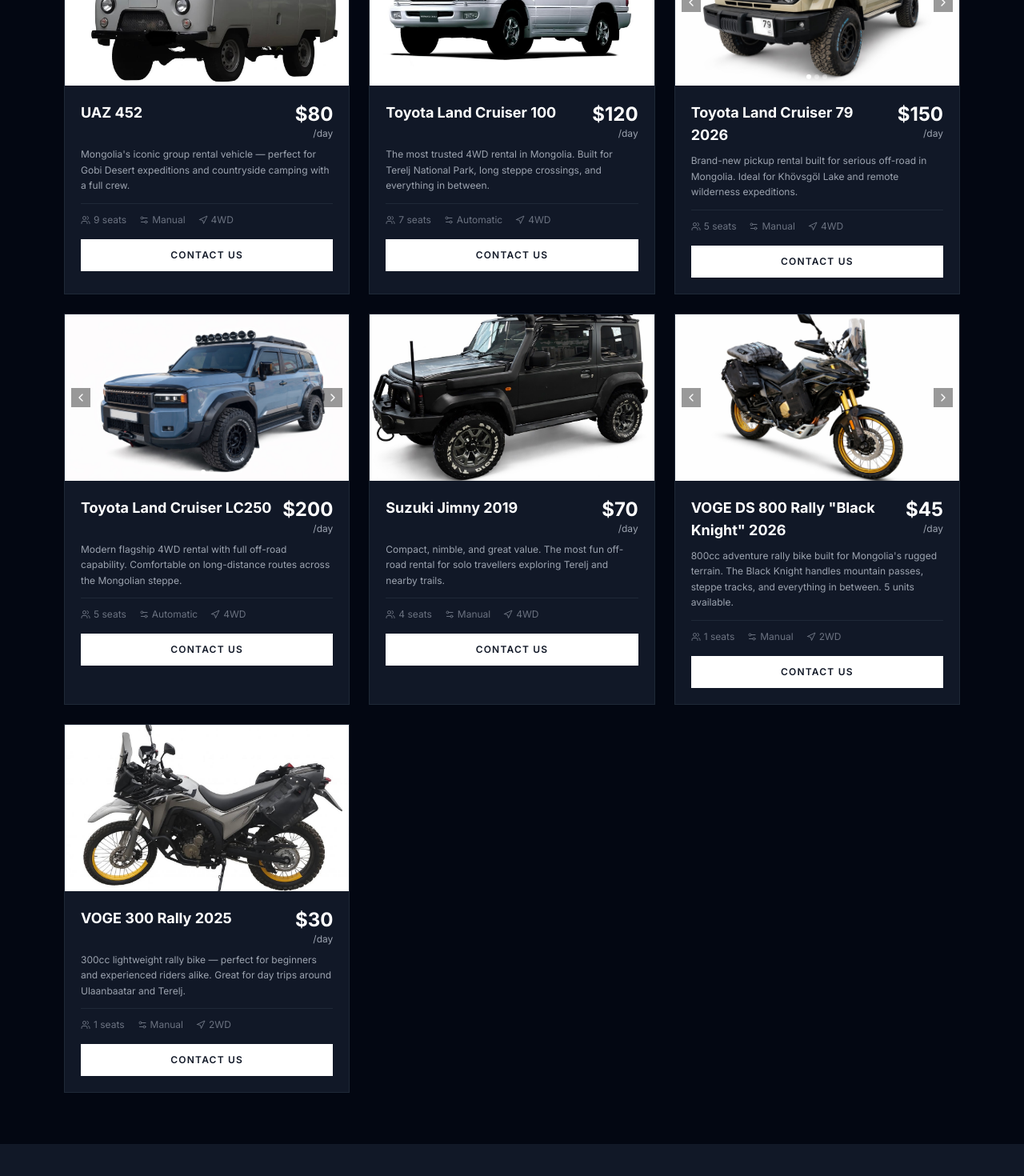
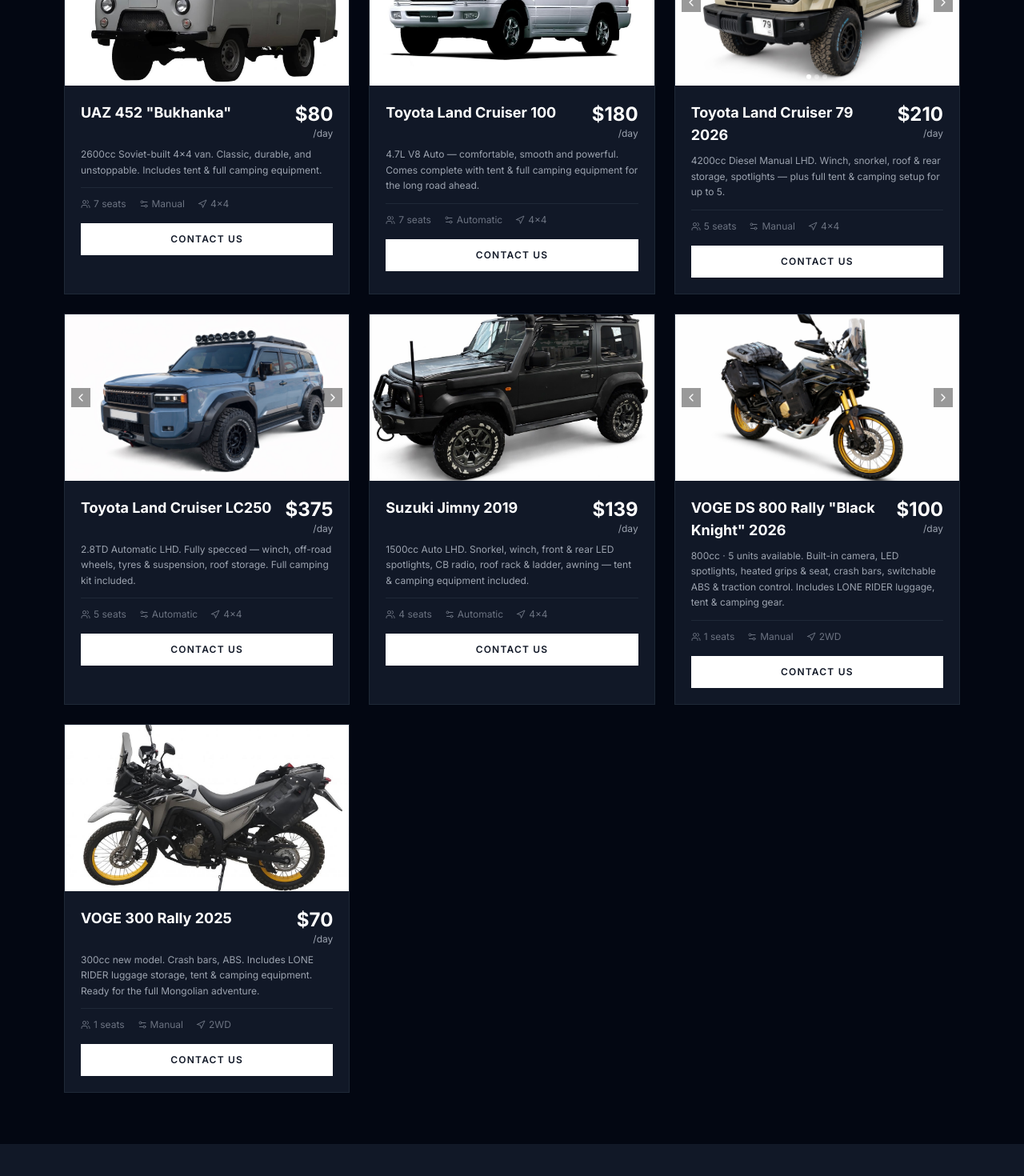
Before and after one commit to Cakyparu777/wild-moto-tours, a React (Vite) app: page / in a window 1280 px wide. Shown: the part 2280-3750 px from the top of the page at 80% size. Built offline with nearby package versions, Linux system fonts and the light colour scheme.

Commit message:
description change

```diff
--- a/src/components/Gallery.tsx
+++ b/src/components/Gallery.tsx
@@ -16,81 +16,81 @@
 
 const cars = [
   {
-    name: 'UAZ 452',
+    name: 'UAZ 452 "Bukhanka"',
     price: 80,
     images: [img1024],
-    seats: 9,
+    seats: 7,
     transmission: 'Manual',
-    drive: '4WD',
-    tag: 'Van',
-    description: "Mongolia's iconic group rental vehicle — perfect for Gobi Desert expeditions and countryside camping with a full crew.",
-    descriptionZh: '蒙古经典团队租赁车，完美适合戈壁沙漠探险与草原露营。',
+    drive: '4x4',
+    tag: 'Van · LHD',
+    description: '2600cc Soviet-built 4x4 van. Classic, durable, and unstoppable. Includes tent & full camping equipment.',
+    descriptionZh: '2600cc苏联制四驱面包车，经典耐用，所向披靡。含帐篷及全套野营装备。',
   },
   {
     name: 'Toyota Land Cruiser 100',
-    price: 120,
+    price: 180,
     images: [img1025],
     seats: 7,
     transmission: 'Automatic',
-    drive: '4WD',
+    drive: '4x4',
     tag: 'SUV',
-    description: 'The most trusted 4WD rental in Mongolia. Built for Terelj National Park, long steppe crossings, and everything in between.',
-    descriptionZh: '蒙古最受信赖的四驱租赁车型，适合特热勒吉国家公园及长途草原穿越。',
+    description: '4.7L V8 Auto — comfortable, smooth and powerful. Comes complete with tent & full camping equipment for the long road ahead.',
+    descriptionZh: '4.7升V8自动挡，舒适强劲。含帐篷及全套野营装备，为漫漫征途做好准备。',
   },
   {
     name: 'Toyota Land Cruiser 79 2026',
-    price: 150,
+    price: 210,
     images: [img1018, img1027, img1028],
     seats: 5,
     transmission: 'Manual',
-    drive: '4WD',
-    tag: 'Pickup',
-    description: 'Brand-new pickup rental built for serious off-road in Mongolia. Ideal for Khövsgöl Lake and remote wilderness expeditions.',
-    descriptionZh: '全新皮卡租赁车，专为蒙古越野而生，适合库苏古尔湖及偏远荒野探险。',
+    drive: '4x4',
+    tag: 'Pickup · LHD',
+    description: '4200cc Diesel Manual LHD. Winch, snorkel, roof & rear storage, spotlights — plus full tent & camping setup for up to 5.',
+    descriptionZh: '4200cc柴油手动左舵。绞盘、通气管、车顶及后部储物、探照灯，含最多5人全套帐篷野营装备。',
   },
   {
     name: 'Toyota Land Cruiser LC250',
-    price: 200,
+    price: 375,
     images: [img1017, img1029],
     seats: 5,
     transmission: 'Automatic',
-    drive: '4WD',
+    drive: '4x4',
     tag: 'SUV · LHD',
-    description: 'Modern flagship 4WD rental with full off-road capability. Comfortable on long-distance routes across the Mongolian steppe.',
-    descriptionZh: '现代旗舰四驱租赁车，越野性能卓越，蒙古草原长途行驶舒适无忧。',
+    description: '2.8TD Automatic LHD. Fully specced — winch, off-road wheels, tyres & suspension, roof storage. Full camping kit included.',
+    descriptionZh: '2.8TD自动左舵，全套配置——绞盘、越野轮毂轮胎及悬挂、车顶储物，含全套野营装备。',
   },
   {
     name: 'Suzuki Jimny 2019',
-    price: 70,
+    price: 139,
     images: [img1020],
     seats: 4,
-    transmission: 'Manual',
-    drive: '4WD',
+    transmission: 'Automatic',
+    drive: '4x4',
     tag: 'Off-Road · LHD',
-    description: 'Compact, nimble, and great value. The most fun off-road rental for solo travellers exploring Terelj and nearby trails.',
-    descriptionZh: '小巧灵活、性价比高，独自探索特热勒吉及周边越野路线的最佳租赁选择。',
+    description: '1500cc Auto LHD. Snorkel, winch, front & rear LED spotlights, CB radio, roof rack & ladder, awning — tent & camping equipment included.',
+    descriptionZh: '1500cc自动左舵。通气管、绞盘、前后LED探照灯、CB无线电、车顶架及梯子、遮阳篷，含帐篷及野营装备。',
   },
   {
     name: 'VOGE DS 800 Rally "Black Knight" 2026',
-    price: 45,
+    price: 100,
     images: [bike1, bike2],
     seats: 1,
     transmission: 'Manual',
     drive: '2WD',
     tag: 'Motorcycle',
-    description: '800cc adventure rally bike built for Mongolia\'s rugged terrain. The Black Knight handles mountain passes, steppe tracks, and everything in between. 5 units available.',
-    descriptionZh: '800cc越野拉力摩托车，专为蒙古复杂地形而生。"黑骑士"征服山口、草原小道，无所不能。现有5辆可租。',
+    description: '800cc · 5 units available. Built-in camera, LED spotlights, heated grips & seat, crash bars, switchable ABS & traction control. Includes LONE RIDER luggage, tent & camping gear.',
+    descriptionZh: '800cc，现有5辆。内置摄像头、LED探照灯、加热手柄及座椅、防摔杠、可切换ABS及牵引力控制。含LONE RIDER行李箱、帐篷及野营装备。',
   },
   {
     name: 'VOGE 300 Rally 2025',
-    price: 30,
+    price: 70,
     images: [bike3],
     seats: 1,
     transmission: 'Manual',
     drive: '2WD',
     tag: 'Motorcycle',
-    description: '300cc lightweight rally bike — perfect for beginners and experienced riders alike. Great for day trips around Ulaanbaatar and Terelj.',
-    descriptionZh: '300cc轻量级拉力摩托车，适合初学者与老手。非常适合乌兰巴托及特热勒吉周边的一日骑行。',
+    description: '300cc new model. Crash bars, ABS. Includes LONE RIDER luggage storage, tent & camping equipment. Ready for the full Mongolian adventure.',
+    descriptionZh: '300cc新款。防摔杠、ABS，含LONE RIDER行李储物、帐篷及野营装备，准备好踏上完整的蒙古之旅。',
   },
 ]
 
```
Also changed, not shown: src/components/PickupLocation.tsx (+13 -0 lines).
